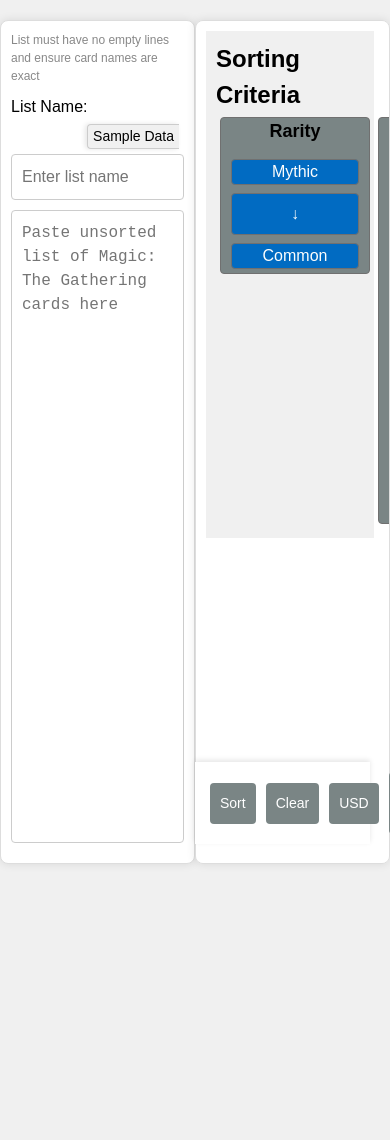
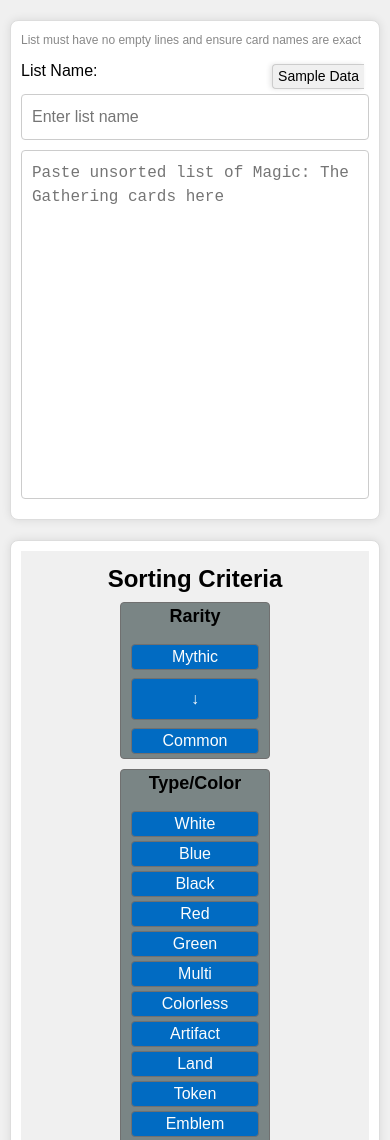
Before and after one commit to WessNail/Card-List-Sorter, a plain HTML site: page index.html in a window 390 px wide. Shown: the top 1140 px of the page. Before the commit the page ends 884 px from the top, so only its background shows below. Drawn offline with nearby package versions, Linux system fonts and the light colour scheme.

Commit message:
Mobile friendly phase 1 complete

```diff
--- a/index.html
+++ b/index.html
@@ -7,7 +7,6 @@
 <link rel="stylesheet" href="styles.css">
 </head>
 <body>
-
 
 <div class="container">
     <div class="left-side">
@@ -78,7 +77,7 @@
 			<button id="sortButton">Sort</button>
 			<button id="clearButton">Clear</button>
 			<button id="priceButton">USD</button>
-			<button id="printButton">Print Ready</button>
+			<button id="printButton">Print</button>
 		</div>
 		<div id="loadingIndicator" style="display: none;">Loading...</div>
 		<div id="sortedList"></div>
--- a/styles.css
+++ b/styles.css
@@ -16,6 +16,7 @@ body {
 }
 
 .container {
+    /* Existing styles remain unchanged */
     display: flex;
     flex-wrap: wrap;
     justify-content: space-around;
@@ -24,7 +25,10 @@ body {
     height: 100vh;
 }
 
+
+
 .left-side, .right-side {
+    /* Existing styles remain unchanged */
     width: 45%;
     padding: 20px;
     background-color: #fff;
@@ -34,6 +38,7 @@ body {
 }
 
 .left-side {
+    /* Existing styles remain unchanged */
     flex: 1;
     padding: 10px;
     box-sizing: border-box;
@@ -91,6 +96,7 @@ body {
 }
 
 .right-side {
+    /* Existing styles remain unchanged */
     flex: 1;
     padding: 10px;
     box-sizing: border-box;
@@ -98,9 +104,9 @@ body {
     flex-direction: column;
     align-items: flex-start;
     background-color: #fff;
-    min-height: 100vh; /* Ensures the div extends to at least the full viewport height */
-    padding-bottom: 50px; /* Adjust this value to account for the button container height */
-    position: relative; /* Needed for absolute positioning of children if required */
+    min-height: 100vh;
+    padding-bottom: 50px;
+    position: relative;
     overflow-y: auto;
 }
 
@@ -477,3 +483,55 @@ button {
     transition: background-color 0.3s;
     text-align: center;
 }
+
+/* Add responsive adjustments */
+@media (max-width: 768px) {
+    .container {
+        flex-direction: column;
+        height: auto;
+        padding: 0 10px;
+    }
+}
+
+/* Add responsive adjustments */
+@media (max-width: 768px) {
+    .left-side, .right-side {
+        width: 100%;
+        margin-bottom: 20px;
+    }
+
+    .right-side {
+        min-height: auto;
+        padding-bottom: 20px;
+    }
+
+    .left-side {
+        min-height: 500px;
+    }
+}
+
+/* Add responsive adjustments */
+@media (max-width: 768px) {
+    .sorting-criteria {
+        width: 100%;
+        align-items: center;
+        justify-content: center;
+    }
+
+    .categories {
+        flex-direction: column;
+        align-items: stretch;
+    }
+
+    .criteria-item {
+        width: 100%;
+        margin: 5px 0;
+    }
+
+    .button-container {
+        position: static;
+        width: 100%;
+        margin-top: 20px;
+        padding: 10px;
+    }
+}
```
